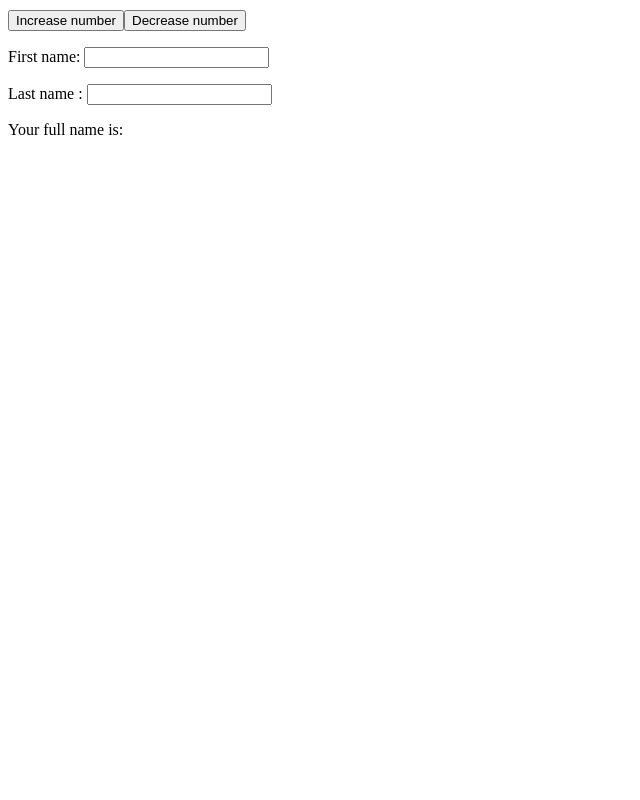
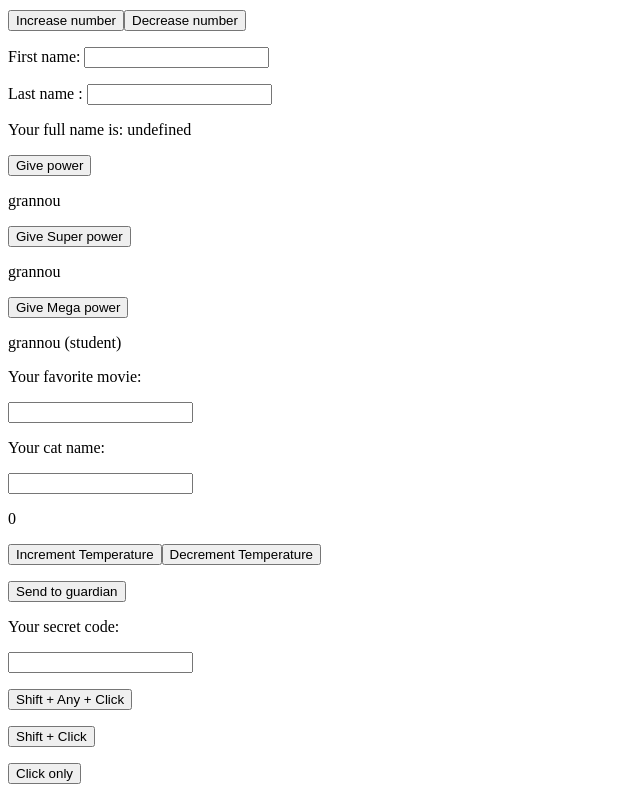
Before and after one commit to TheoZerbibi/ft_transcendence, a Vue app in the folder front/VueProjects/my-one-page-website/: page / in a window 1280 px wide. Shown: the part 442-1242 px from the top of the page, without its empty margins (0-640 px from the left). Before the commit the page ends 800 px from the top, so only its background shows below. Built offline with nearby package versions, Linux system fonts and the light colour scheme.

Commit message:
video 07

```diff
--- a/front/VueProjects/my-one-page-website/src/App.vue
+++ b/front/VueProjects/my-one-page-website/src/App.vue
@@ -35,6 +35,51 @@
   <p>First name: <input type="text" @input="getFirstName"></p>
   <p>Last name : <input type="text" @input="getLastName"></p>
   <p>Your full name is: {{ fullName }}</p>
+
+  <!-- Use a button to change a variable-->
+  <button v-on:click="login = 'Akatsuki grannou'">Give power</button>
+  <p>{{ login }} </p>
+
+  <!-- Use a button to change a variable with method taking parameter-->
+  <button v-on:click="changeLogin('Akatsuki Philantropist grannou')">Give Super power</button>
+  <p>{{ login42 }} </p>
+
+  <!-- Use a button to change a variable with method taking parameter-->
+  <!-- Shortcut: v-on:click devient @click -->
+  <button @click="changeLogin('Akatsuki Philantropist grannou Kyubie'), changeStatus('Alumni')">Give Mega power</button>
+  <p>{{ login42 }} ({{ status}}) </p>
+
+  <!-- Display the text of an input field on the page-->
+  <p>Your favorite movie: {{ favoriteMovie }}</p>
+  <input type="text" @input="getInput">
+
+  <!-- Display the text of an input field on the page AND event has multiple paramters-->
+  <p>Your cat name: {{ catName }}</p>
+  <input type="text" @input="getCatNameInput($event, 'Meow')">
+
+  <!-- Display two buttons as counter and a submit button-->
+  <!-- that syntax to not loose counter to 0 when refreshing page-->
+  <p> {{ counter }}</p>
+  <button @click="incrementTemp">Increment Temperature</button>
+  <button @click="decrementTemp">Decrement Temperature</button>
+
+  <form @submit.prevent="submitForm"><p>
+    <button>Send to guardian</button>
+  </p></form>
+
+  <!-- Display an input string AFTER enter key is pressed -->
+  <p>Your secret code: {{ secretCode }}</p>
+  <input type="text" @keyup.enter="getSecretCode">
+
+  <!-- This will work even if Shift and another key is pressed-->
+  <p><button @click.shift="shiftAnyHandler">Shift + Any + Click</button></p>
+
+  <!-- This will only work when Shift and no other key are pressed-->
+  <p><button @click.shift.exact="shiftOnlyHandler">Shift + Click</button></p>
+
+  <!-- This will only work when no key modifiers are pressed-->
+  <p><button @click.shift="clickOnlyHandler">Click only</button></p>
+
 </template>
 
 <script>
@@ -52,7 +97,14 @@
         userName: 'grannou',
         number: 0,
         firstName: '',
-        lastName: ''
+        lastN42ame: '',
+        login: 'grannou',
+        login42: 'grannou',
+        status: 'student',
+        favoriteMovie: '',
+        catName: '',
+        counter: 0,
+        secretCode: ''
       }
     },
     methods:
@@ -80,7 +132,37 @@
       getLastName(event)
       {
         this.lastName = event.target.value
-      }
+      },
+      changeLogin(loginName)
+      {
+        this.login42 = loginName
+      },
+      changeStatus(newStatus)
+      {
+        this.status = newStatus
+      },
+      getInput()
+      {
+        this.favoriteMovie = event.target.value
+      },
+      getCatNameInput(event, catLogin)
+      {
+        this.catName = event.target.value + ' ' + catLogin
+      },
+      submitForm()
+      {
+        alert('The form was submitted')
+      },
+      incrementTemp() { this.counter++ },
+      decrementTemp() { this.counter-- },
+      getSecretCode(event)
+      {
+        this.secretCode = event.target.value
+      },
+      shiftAnyHandler()   { alert('Shift + Any + Click') },
+      shiftOnlyHandler() { alert('Shift + Click Only')  },
+      clickOnlyHandler()  { alert('Click Only')          }
+
     },
     computed:
     {
```
Also changed, not shown: 1 other file (tests, documents, lock files or other folders).
